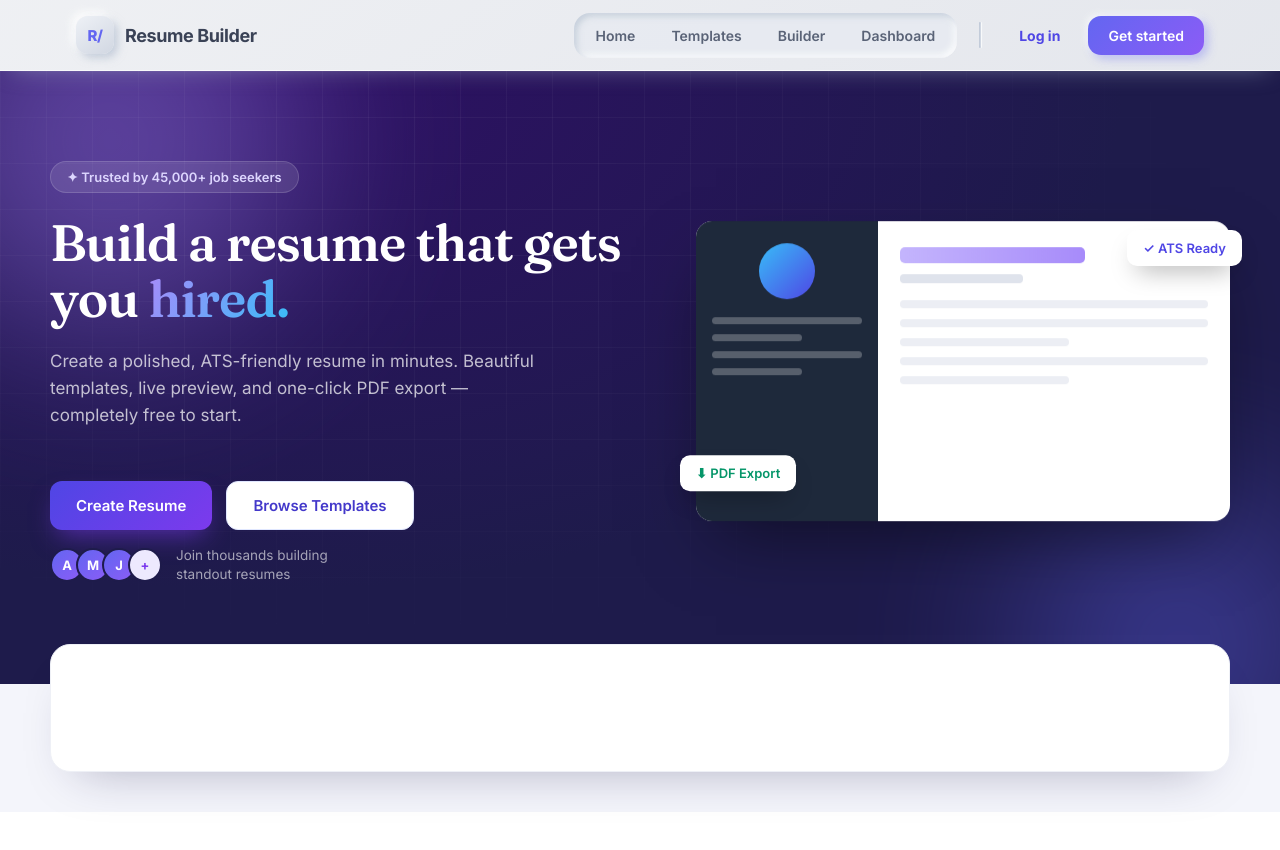
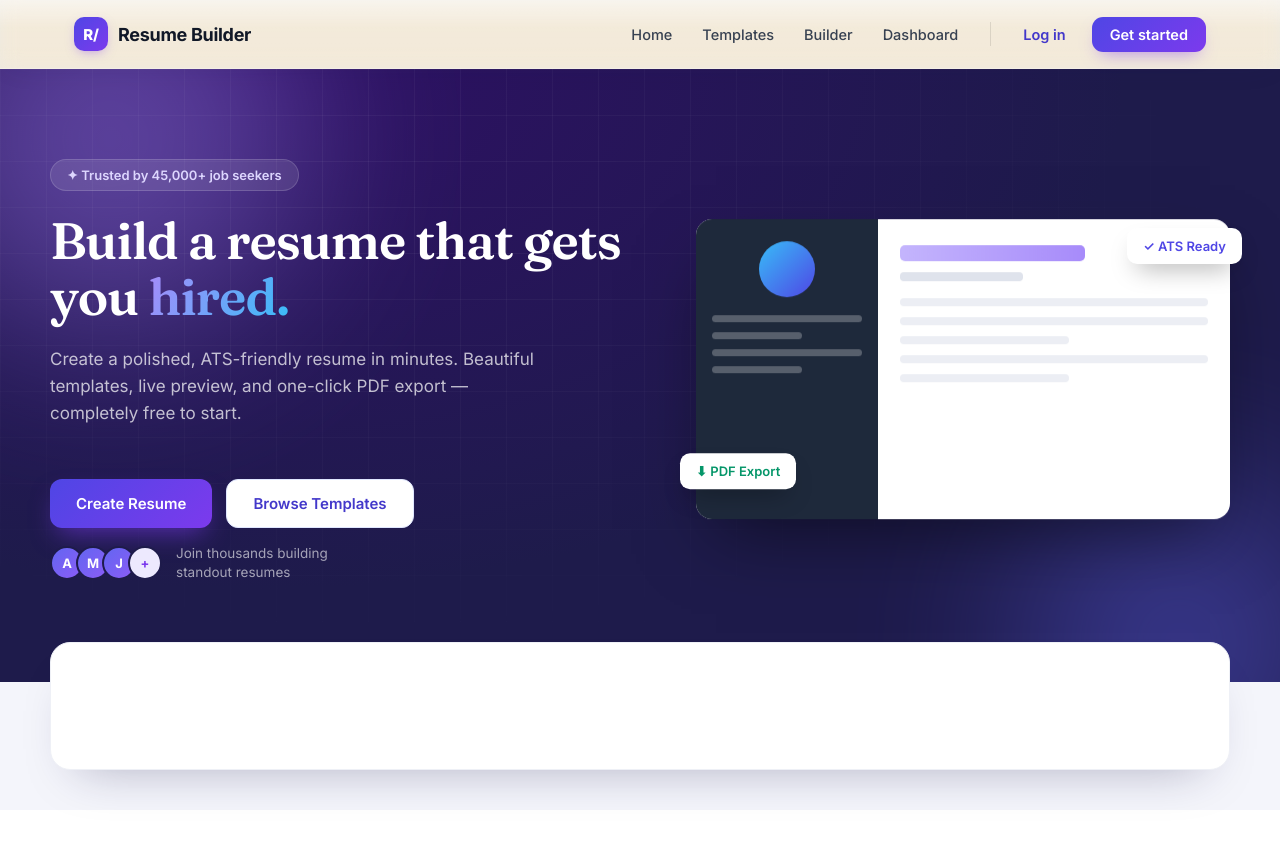
Before and after one commit to suvad-x/resume-builder-frontend, a React (Vite) app: page / in a window 1280 px wide. Shown: the top 850 px of the page. Built offline with nearby package versions, Linux system fonts and the light colour scheme.

Commit message:
new Navbar.css

```diff
--- a/src/components/Navbar.css
+++ b/src/components/Navbar.css
@@ -1,16 +1,32 @@
-/* ============================================
-   NAVBAR — Soft Neumorphic Glass (subtle transparency)
-   ============================================ */
+/* navbar v1.1 — fixed invalid opacity value */
+
+/* ===== Navbar — Apple liquid glass ===== */
 .navbar {
   position: sticky;
   top: 0;
-  z-index: 50;
-  background: linear-gradient(145deg, rgba(238, 241, 246, 0.85), rgba(226, 230, 238, 0.85));
-  backdrop-filter: blur(14px);
-  -webkit-backdrop-filter: blur(14px);
-  border-bottom: 1px solid rgba(255, 255, 255, 0.6);
-  box-shadow: 0 8px 24px -12px rgba(163, 177, 198, 0.6);
+  z-index: 30;
+  /* Liquid glass: translucent + heavy blur + saturation boost */
+  background: rgba(255, 255, 255, 0);
+  backdrop-filter: saturate(180%) blur(10px);
+  -webkit-backdrop-filter: saturate(180%) blur(10px);
+  border-bottom: 1px solid rgba(255, 255, 255, 0.24);
+  box-shadow: 0 4px 30px -12px rgba(30, 27, 75, 0.18);
   font-family: "Inter", -apple-system, BlinkMacSystemFont, "Segoe UI", sans-serif;
+  transition: background 0.5s ease;
+}
+/* Glossy light sheen along the top edge (the Apple "liquid" highlight) */
+.navbar::before {
+  content: "";
+  position: absolute;
+  inset: 0;
+  pointer-events: none;
+  background: linear-gradient(
+    180deg,
+    rgba(255, 255, 255, 0.5) 0%,
+    rgba(255, 255, 255, 0.05) 40%,
+    rgba(255, 255, 255, 0) 100%
+  );
+  opacity: 1;
 }
 
 .navbar-inner {
@@ -18,8 +34,8 @@
   z-index: 1;
   max-width: 1180px;
   margin: 0 auto;
-  height: 70px;
-  padding: 0 26px;
+  height: 68px;
+  padding: 0 24px;
   display: flex;
   align-items: center;
   justify-content: space-between;
@@ -29,118 +45,107 @@
 .navbar-brand {
   display: flex;
   align-items: center;
-  gap: 11px;
+  gap: 10px;
   font-size: 18px;
   font-weight: 700;
-  color: #3a4256;
+  color: #111827;
   text-decoration: none;
-  letter-spacing: -0.4px;
+  letter-spacing: -0.3px;
   flex-shrink: 0;
-  transition: opacity 0.2s;
 }
-.navbar-brand:hover { opacity: 0.85; }
 .navbar-mark {
   display: grid;
   place-items: center;
-  width: 38px;
-  height: 38px;
-  border-radius: 12px;
-  background: linear-gradient(145deg, #eef1f6, #d1d7e2);
-  color: #6366f1;
+  width: 34px;
+  height: 34px;
+  border-radius: 10px;
+  background: linear-gradient(135deg, #4f46e5, #7c3aed);
+  color: #fff;
   font-size: 15px;
   font-weight: 800;
-  box-shadow: 4px 4px 8px rgba(163, 177, 198, 0.55),
-              -4px -4px 8px rgba(255, 255, 255, 0.9);
+  box-shadow: 0 4px 12px -4px rgba(124, 58, 237, 0.5);
 }
 
 /* ===== Actions container ===== */
 .navbar-actions {
   display: flex;
   align-items: center;
-  gap: 22px;
+  gap: 20px;
 }
 
-/* ===== Primary nav — soft inset pill group ===== */
+/* ===== Primary nav ===== */
 .navbar-nav {
   display: flex;
   align-items: center;
-  gap: 4px;
-  padding: 6px;
-  border-radius: 16px;
-  background: rgba(230, 234, 241, 0.7);
-  box-shadow: inset 3px 3px 6px rgba(163, 177, 198, 0.5),
-              inset -3px -3px 6px rgba(255, 255, 255, 0.9);
+  gap: 6px;
 }
 
 .navbar-link {
   position: relative;
-  font-size: 14px;
-  font-weight: 600;
-  color: #5a6377;
+  font-size: 14.5px;
+  font-weight: 500;
+  color: #374151;
   text-decoration: none;
-  padding: 8px 16px;
-  border-radius: 11px;
-  transition: color 0.2s, box-shadow 0.25s, background 0.25s;
+  padding: 8px 12px;
+  border-radius: 10px;
+  transition: color 0.2s, background 0.2s;
+}
+.navbar-link::after {
+  content: "";
+  position: absolute;
+  left: 12px;
+  right: 12px;
+  bottom: 4px;
+  height: 2px;
+  background: linear-gradient(90deg, #4f46e5, #7c3aed);
+  border-radius: 2px;
+  transform: scaleX(0);
+  transform-origin: left;
+  transition: transform 0.22s ease;
 }
 .navbar-link:hover {
-  color: #6366f1;
-  background: linear-gradient(145deg, #eef1f6, #dfe4ec);
-  box-shadow: 3px 3px 6px rgba(163, 177, 198, 0.5),
-              -3px -3px 6px rgba(255, 255, 255, 0.9);
+  color: #7c3aed;
+  background: rgba(124, 58, 237, 0.08);
+}
+.navbar-link:hover::after {
+  transform: scaleX(1);
 }
 .navbar-link-strong {
-  font-weight: 700;
-  color: #4f46e5;
+  font-weight: 600;
+  color: #4338ca;
 }
 
 /* ===== Divider ===== */
 .navbar-divider {
-  width: 2px;
-  height: 26px;
-  border-radius: 2px;
-  background: #dbe0e9;
-  box-shadow: inset 1px 0 2px rgba(163, 177, 198, 0.6),
-              1px 0 1px rgba(255, 255, 255, 0.8);
+  width: 1px;
+  height: 24px;
+  background: rgba(0, 0, 0, 0.1);
 }
 
 /* ===== Auth area ===== */
 .navbar-auth {
   display: flex;
   align-items: center;
-  gap: 12px;
+  gap: 14px;
 }
 
-/* ===== Profile chip — soft raised pill ===== */
-.navbar-user,
-.navbar-user-link {
+.navbar-user {
   display: flex;
   align-items: center;
   gap: 9px;
-  text-decoration: none;
-  padding: 5px 14px 5px 5px;
-  border-radius: 999px;
-  background: linear-gradient(145deg, #eef1f6, #e0e5ed);
-  box-shadow: 3px 3px 7px rgba(163, 177, 198, 0.5),
-              -3px -3px 7px rgba(255, 255, 255, 0.9);
-  transition: box-shadow 0.2s;
-}
-.navbar-user-link:hover {
-  box-shadow: 2px 2px 5px rgba(163, 177, 198, 0.55),
-              -2px -2px 5px rgba(255, 255, 255, 0.95);
 }
 .navbar-avatar {
   display: grid;
   place-items: center;
-  width: 34px;
-  height: 34px;
+  width: 32px;
+  height: 32px;
   border-radius: 50%;
   overflow: hidden;
-  background: linear-gradient(135deg, #6366f1, #8b5cf6);
+  background: linear-gradient(135deg, #4f46e5, #7c3aed);
   color: #fff;
   font-size: 13px;
   font-weight: 700;
   flex-shrink: 0;
-  box-shadow: 2px 2px 5px rgba(99, 102, 241, 0.4);
 }
 .navbar-avatar-img {
   width: 100%;
@@ -151,104 +156,107 @@
 }
 .navbar-greeting {
   font-size: 14px;
-  font-weight: 600;
-  color: #4a5266;
+  font-weight: 500;
+  color: #374151;
 }
 
 /* ===== CTA buttons ===== */
 .navbar-cta {
-  font-size: 14px;
+  font-size: 14.5px;
   font-weight: 600;
   color: #fff;
-  background: linear-gradient(135deg, #6366f1, #8b5cf6);
-  padding: 11px 20px;
-  border-radius: 13px;
+  background: linear-gradient(135deg, #4f46e5, #7c3aed);
+  padding: 9px 18px;
+  border-radius: 11px;
   text-decoration: none;
   border: none;
   cursor: pointer;
   transition: transform 0.15s, box-shadow 0.2s;
-  box-shadow: 4px 4px 10px rgba(99, 102, 241, 0.35),
-              -2px -2px 6px rgba(255, 255, 255, 0.7);
+  box-shadow: 0 8px 18px -8px rgba(124, 58, 237, 0.6);
   font-family: inherit;
   white-space: nowrap;
 }
 .navbar-cta:hover {
   transform: translateY(-1px);
-  box-shadow: 5px 5px 12px rgba(99, 102, 241, 0.45),
-              -2px -2px 6px rgba(255, 255, 255, 0.8);
+  box-shadow: 0 12px 22px -8px rgba(124, 58, 237, 0.7);
 }
-/* Logout — soft neutral raised button */
 .navbar-cta-button {
-  background: linear-gradient(145deg, #eef1f6, #dfe4ec);
-  color: #5a6377;
-  box-shadow: 3px 3px 7px rgba(163, 177, 198, 0.5),
-              -3px -3px 7px rgba(255, 255, 255, 0.9);
+  background: rgba(255, 255, 255, 0.5);
+  color: #4b5563;
+  box-shadow: none;
+  backdrop-filter: blur(6px);
+  border: 1px solid rgba(255, 255, 255, 0.4);
 }
 .navbar-cta-button:hover {
-  color: #dc2626;
-  transform: translateY(-1px);
-  box-shadow: 4px 4px 9px rgba(163, 177, 198, 0.55),
-              -3px -3px 8px rgba(255, 255, 255, 0.95);
+  background: rgba(254, 226, 226, 0.75);
+  color: #b91c1c;
+  transform: none;
 }
 
-/* ===== Burger (mobile) — soft raised square ===== */
+/* ===== Profile link chip ===== */
+.navbar-user-link {
+  text-decoration: none;
+  padding: 5px 8px;
+  border-radius: 12px;
+  transition: background 0.2s;
+}
+.navbar-user-link:hover {
+  background: rgba(124, 58, 237, 0.08);
+}
+
+/* ===== Burger (mobile) ===== */
 .navbar-burger {
   display: none;
   flex-direction: column;
   justify-content: center;
   gap: 5px;
-  width: 46px;
-  height: 46px;
-  background: linear-gradient(145deg, #eef1f6, #dfe4ec);
+  width: 42px;
+  height: 42px;
+  background: none;
   border: none;
-  border-radius: 13px;
   cursor: pointer;
   padding: 0;
-  box-shadow: 3px 3px 7px rgba(163, 177, 198, 0.5),
-              -3px -3px 7px rgba(255, 255, 255, 0.9);
-  transition: box-shadow 0.2s;
-}
-.navbar-burger:active {
-  box-shadow: inset 3px 3px 6px rgba(163, 177, 198, 0.5),
-              inset -3px -3px 6px rgba(255, 255, 255, 0.9);
 }
 .navbar-burger span {
   display: block;
-  width: 20px;
+  width: 22px;
   height: 2px;
   margin: 0 auto;
-  background: #5a6377;
+  background: #374151;
   border-radius: 2px;
   transition: transform 0.25s, opacity 0.2s;
 }
-.navbar-burger.is-open span:nth-child(1) { transform: translateY(7px) rotate(45deg); }
+.navbar-burger.is-open span:nth-child(1) {
+  transform: translateY(7px) rotate(45deg);
+}
 .navbar-burger.is-open span:nth-child(2) { opacity: 0; }
-.navbar-burger.is-open span:nth-child(3) { transform: translateY(-7px) rotate(-45deg); }
+.navbar-burger.is-open span:nth-child(3) {
+  transform: translateY(-7px) rotate(-45deg);
+}
 
-/* ============================================
-   MOBILE — soft glass dropdown
-   ============================================ */
+/* ===== Responsive ===== */
 @media (max-width: 880px) {
   .navbar-burger { display: flex; }
 
   .navbar-actions {
     position: absolute;
-    top: 70px;
+    top: 68px;
     left: 0;
     right: 0;
     flex-direction: column;
     align-items: stretch;
-    gap: 10px;
-    padding: 18px 20px 24px;
-    background: linear-gradient(145deg, rgba(238, 241, 246, 0.92), rgba(226, 230, 238, 0.92));
-    backdrop-filter: blur(18px);
-    -webkit-backdrop-filter: blur(18px);
-    border-bottom: 1px solid rgba(255, 255, 255, 0.6);
-    box-shadow: 0 20px 40px -18px rgba(163, 177, 198, 0.7);
-    transform: translateY(-14px);
+    gap: 6px;
+    padding: 16px 20px 22px;
+    /* Liquid glass on the mobile dropdown too */
+    background: rgba(255, 255, 255, 0.7);
+    backdrop-filter: saturate(180%) blur(22px);
+    -webkit-backdrop-filter: saturate(180%) blur(22px);
+    border-bottom: 1px solid rgba(255, 255, 255, 0.35);
+    box-shadow: 0 20px 40px -20px rgba(30, 27, 75, 0.35);
+    transform: translateY(-12px);
     opacity: 0;
     pointer-events: none;
-    transition: opacity 0.25s ease, transform 0.25s ease;
+    transition: opacity 0.2s, transform 0.2s;
   }
   .navbar-actions.is-open {
     transform: translateY(0);
@@ -259,42 +267,30 @@
   .navbar-nav {
     flex-direction: column;
     align-items: stretch;
-    gap: 6px;
-    background: transparent;
-    box-shadow: none;
-    padding: 0;
+    gap: 2px;
   }
   .navbar-link {
-    padding: 13px 16px;
+    padding: 11px 12px;
     font-size: 15px;
-    background: linear-gradient(145deg, #eef1f6, #e2e6ee);
-    box-shadow: 3px 3px 7px rgba(163, 177, 198, 0.45),
-                -3px -3px 7px rgba(255, 255, 255, 0.85);
   }
-  .navbar-link:active {
-    box-shadow: inset 3px 3px 6px rgba(163, 177, 198, 0.5),
-                inset -3px -3px 6px rgba(255, 255, 255, 0.9);
-    color: #6366f1;
-  }
+  .navbar-link::after { display: none; }
 
   .navbar-divider {
     width: auto;
-    height: 2px;
+    height: 1px;
     margin: 8px 0;
   }
 
   .navbar-auth {
     flex-direction: column;
     align-items: stretch;
-    gap: 12px;
+    gap: 10px;
   }
-  .navbar-user,
-  .navbar-user-link {
-    justify-content: flex-start;
-    padding: 9px 14px;
+  .navbar-user {
+    padding: 6px 12px;
   }
   .navbar-cta {
     text-align: center;
-    padding: 14px;
+    padding: 12px;
   }
 }
```
